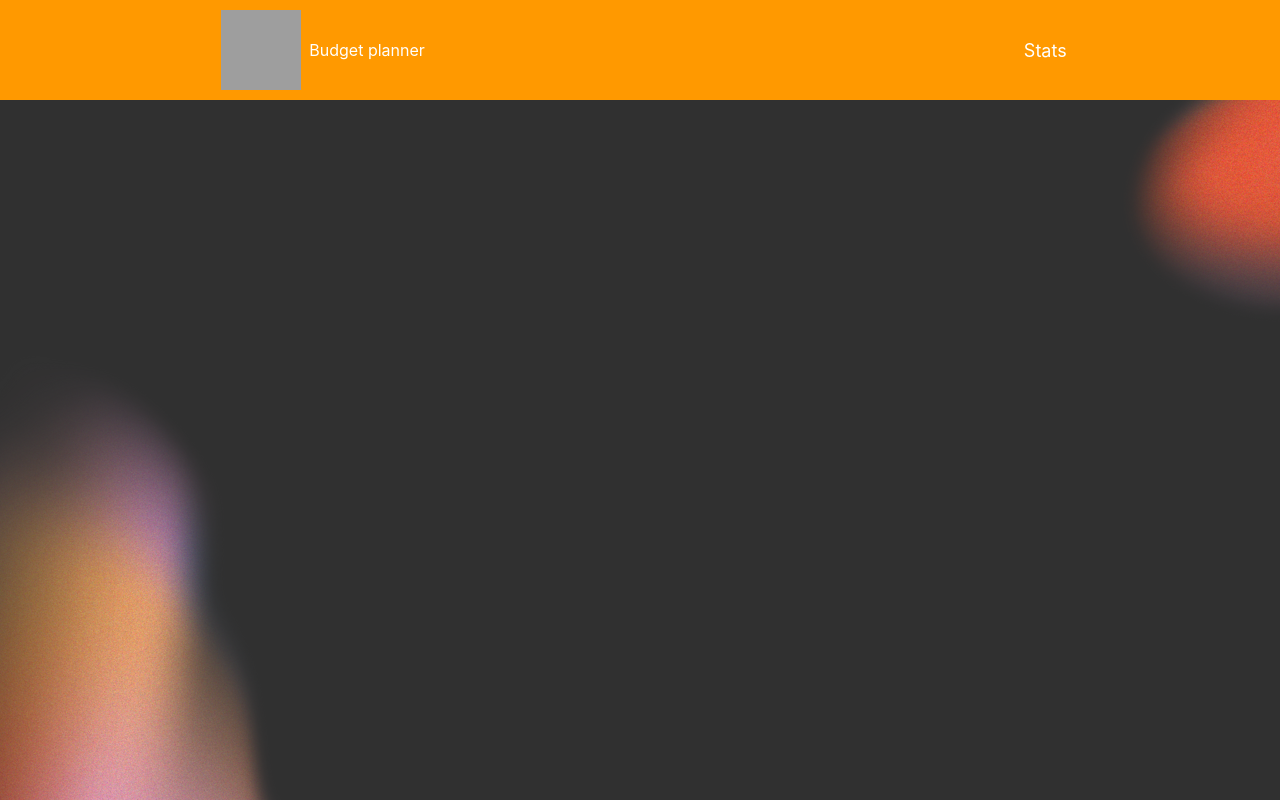
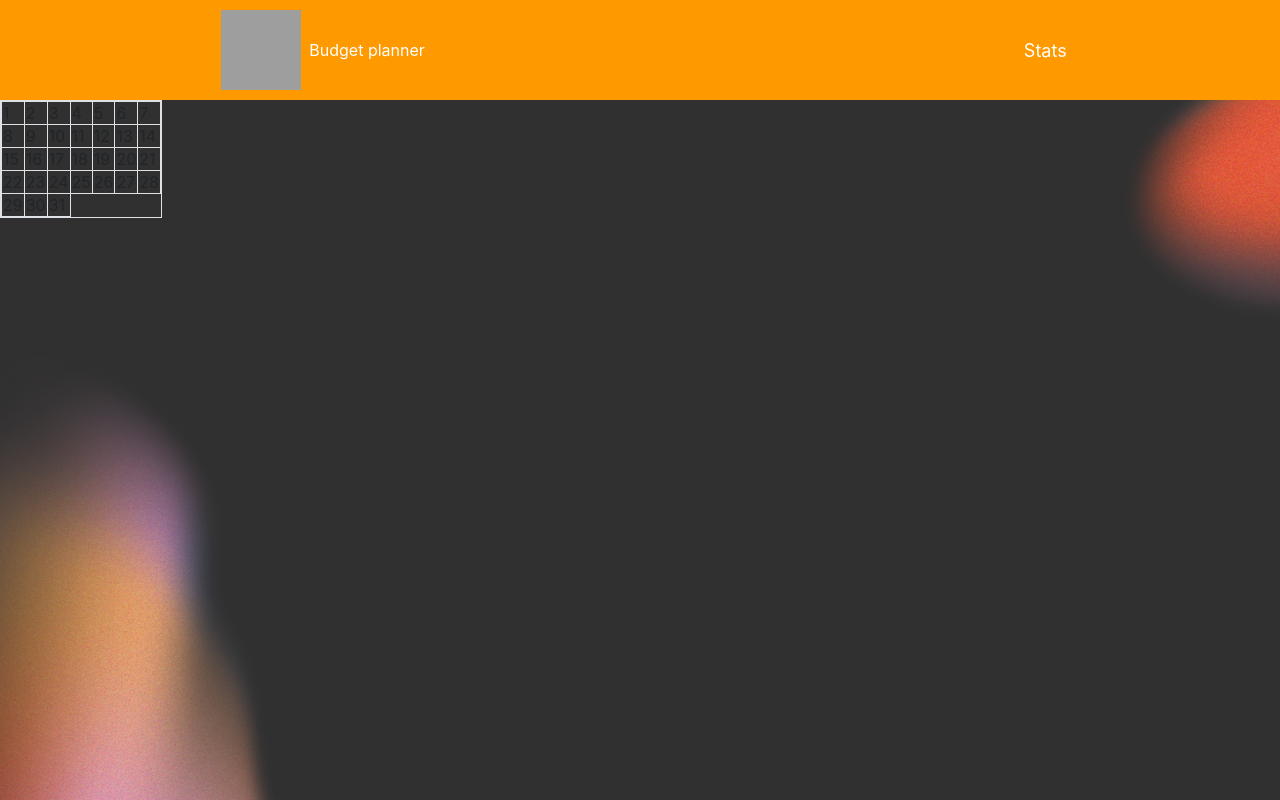
Before and after one commit to Anatolik322/budget-planner, a React (Create React App) app: page / in a window 1280 px wide. Built offline with nearby package versions, Linux system fonts and the light colour scheme; grey boxes are pictures that could not be loaded; the HTML template or start-up script is replaced by a standard one.

Commit message:
feat: created table component

```diff
--- a/src/App.js
+++ b/src/App.js
@@ -1,10 +1,12 @@
 import React from "react";
 import './index.css'
 import Header from "./components/header/Header";
+import Calendar from "./components/calendar/Calendar";
 function App() {
   return (
     <div className="App">
       <Header></Header>
+      <Calendar></Calendar>
     </div>
   );
 }
--- a/src/components/calendar/Calendar.jsx
+++ b/src/components/calendar/Calendar.jsx
@@ -1,9 +1,49 @@
 import React from 'react'
+import "./calendar.css"
 
 function Calendar() {
+  let d = new Date()
+  Date.prototype.daysInMonth = function() {
+		let days = 32 - new Date(this.getFullYear(), this.getMonth(), 32).getDate();
+    let daysArr = []
+    for(let i = 1; i <= days; i++){
+      daysArr.push(i)
+    }
+    return daysArr;
+	};
+  console.log(d.daysInMonth(), d.getDate())
+  const rows = [];
+  for (let i = 0; i < d.daysInMonth().length; i += 7) {
+    const rowCells = d.daysInMonth().slice(i, i + 7);
+    rows.push(
+      <tr key={i}>
+        {rowCells.map((cellData, index) => (
+          <td key={index}>{cellData}</td>
+        ))}
+      </tr>
+    );
+  }
   return (
     <div>
+      <table class="table table-bordered text-center">
 
+        <tbody>
+          <tr>
+            {
+              // d.daysInMonth().map((e) => {
+              //   if(e % 7 == 0){
+              //     return <tr>
+
+              //     </tr>
+
+              //   }
+              //   return <td>{e}</td>
+              // })
+              rows
+            }
+          </tr>
+        </tbody>
+        </table>
     </div>
   )
 }
--- /dev/null
+++ b/src/components/calendar/calendar.css
@@ -0,0 +1,9 @@
+.table{
+    color: #212529;
+
+}
+
+table, th, td{
+    border-collapse: collapse;
+    border: 1px solid #dee2e6;
+}
```
